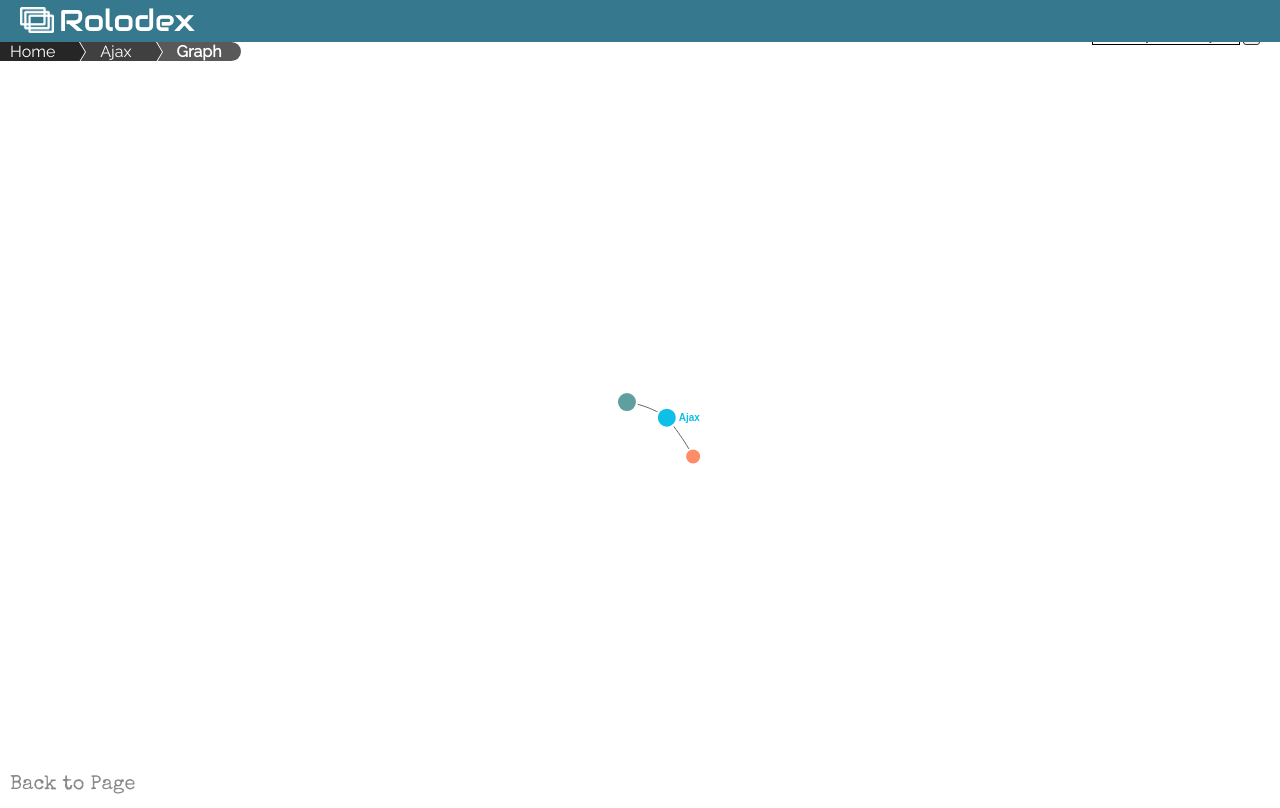
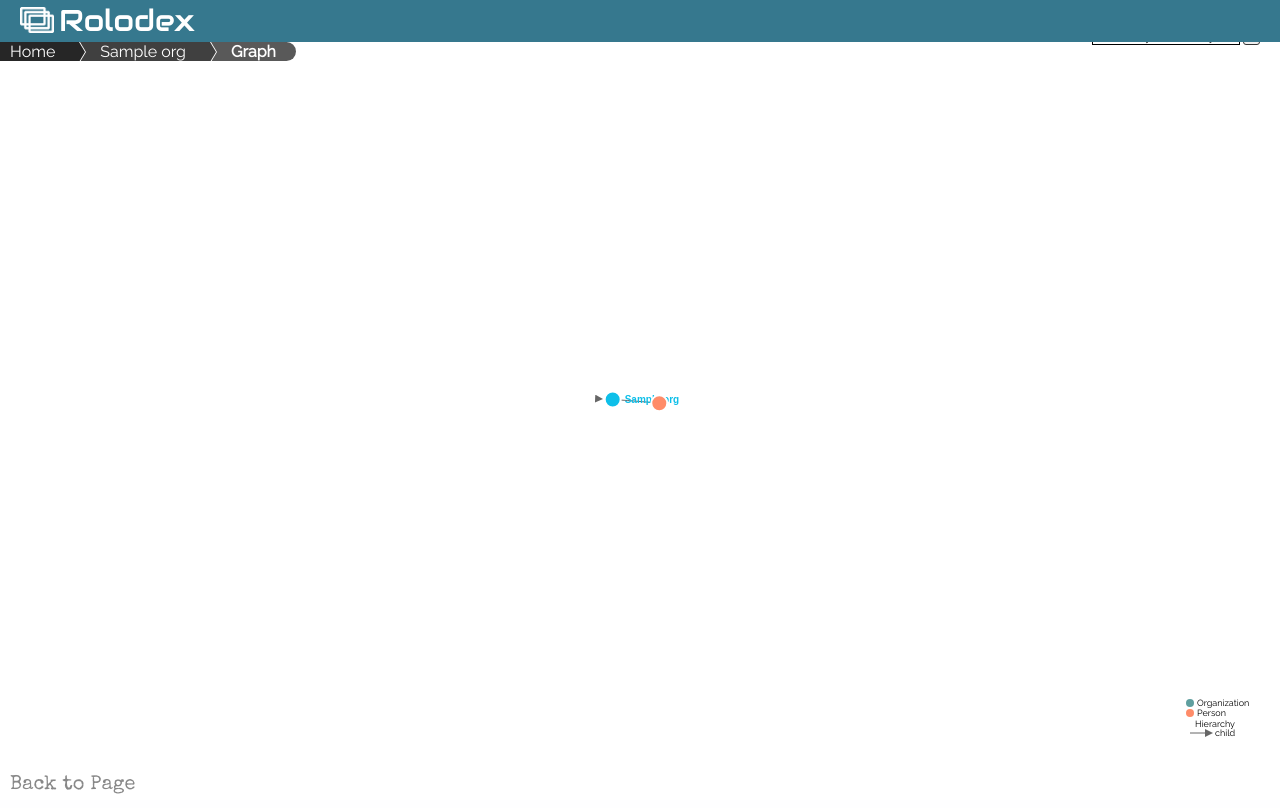
Before and after one commit to DallasMorningNews/django-rolodex, a Django app: a page that uses rolodex/templates/rolodex/orgMap.html in a window 1280 px wide. Run offline with Django 3.2, Linux system fonts and the light colour scheme; data comes from the database, SQL or seed files in the repository; tables that the repository leaves empty hold one stand-in row (values such as "Sample post"); parts of the project's set-up code (start-up, migrations or seed data) failed here and were passed over; some libraries are stand-ins or nearby versions.

Commit message:
encode hierarchy in graphs. reorganized views.

```diff
--- a/rolodex/forms.py
+++ b/rolodex/forms.py
@@ -42,4 +42,4 @@ class Org2PForm(ModelForm):
 class Org2OrgForm(ModelForm):
 	class Meta:
 		model = Org2Org
-		fields = ['from_ent','to_ent','relation','from_date','to_date','heirarchy','description']
+		fields = ['from_ent','to_ent','relation','from_date','to_date','hierarchy','description']
--- a/rolodex/static/rolodex/css/new_relation.css
+++ b/rolodex/static/rolodex/css/new_relation.css
@@ -28,10 +28,10 @@ h4{
 	max-width:250px;
 	min-width: 210px;
 }
-.relationform .heirarchy select{
+.relationform .hierarchy select{
 	width:180px;
 }
-.relationform .type, .relationform .heirarchy{
+.relationform .type, .relationform .hierarchy{
 	display:block;
 	margin:0 auto;
 	max-width:370px;
--- a/rolodex/static/rolodex/css/nodeMap.css
+++ b/rolodex/static/rolodex/css/nodeMap.css
@@ -18,10 +18,10 @@
 .lab{
   fill:#888888;
 }
-circle.circ.org{
+circle.org{
   fill:#5F9F9F;
 }
-circle.circ.person{
+circle.person{
   fill:#FF8C69;
 }
 text{
@@ -40,3 +40,11 @@ text.centralityData{
   fill:#666666;
   font:10px sans-serif;
 }
+
+text.keyText{
+  font:9px 'Raleway',sans-serif;
+  color:black;
+}
+text.keyText.title{
+
+}
--- a/rolodex/static/rolodex/js/nodeNet.js
+++ b/rolodex/static/rolodex/js/nodeNet.js
@@ -1,12 +1,13 @@
+//This code is a bit wiffy. Could probably use a healthy refactor and definitely needs better comments...
+
 function chartNetwork(links){
 
-console.log("FIRE!");
-console.log(links);
 
 var nodes = {},
     bilinks = [],
     drawLinks = [],
-    relations = [];
+    relations = [],
+    parent_hierarchies = [];
 
 var i = 0;
 links.forEach(function(link) {
@@ -14,14 +15,24 @@ links.forEach(function(link) {
   var match = link.source+"_"+link.target,
       rematch = link.target+"_"+link.source;
 
+
+  //Flip them so we avoid the marker-start property which doesn't track well with the curved path.
+  if(link.source_hierarchy=='parent'){
+    parent_hierarchies.push(link.source+link.target);
+  }else if(link.source_hierarchy=='child'){
+    parent_hierarchies.push(link.target+link.source);
+  }
+
+
+
   //Check to see if we've already made the match...
   if( relations.indexOf(match) == -1 & relations.indexOf(rematch) == -1 ){
 
+
       relations.push(link.source+"_"+link.target)
 
-      link.source = nodes[link.source] || (nodes[link.source] = {name:link.source_name,type:link.source_type,id:link.source});
-      link.target = nodes[link.target] || (nodes[link.target] = {name:link.target_name,type:link.target_type,id:link.target});
-
+      link.source = nodes[link.source] || (nodes[link.source] = {name:link.source_name,type:link.source_type,id:link.source,});
+      link.target = nodes[link.target] || (nodes[link.target] = {name:link.target_name,type:link.target_type,id:link.target,});
 
       i+=1
       var iID = i.toString(),
@@ -37,10 +48,16 @@ links.forEach(function(link) {
           target:link.target
         });
 
-      bilinks.push([link.source,fake,link.target]);
+      //Flip them
+      if(link.source_hierarchy!=='child'){
+        bilinks.push([link.source,fake,link.target]);
+      }else{
+        bilinks.push([link.target,fake,link.source]);
+      }
   }
 
 });
+
 
 //Some scaling for large numbers of nodes...
 linkLength = d3.scale.linear()
@@ -72,6 +89,40 @@ var svg = d3.select("#networkCanvas").append("svg")
     .attr("width", width)
     .attr("height", height);
 
+svg.append("defs").append("svg:marker")
+  .attr("id","arrowEnd")
+  .attr("viewBox", "0 -5 10 10")
+    .attr("refX", 22)
+    .attr("refY", 0)
+    .attr("markerWidth", 8)
+    .attr("markerHeight", 8)
+    .attr("orient", "auto")
+    .attr("fill","#666")
+  .append("svg:path")
+    .attr("d", "M0,-5L10,0L0,5");
+svg.append("defs").append("svg:marker")
+  .attr("id","arrowStart")
+  .attr("viewBox", "0 -5 10 10")
+    .attr("refX", 22)
+    .attr("refY", 0)
+    .attr("markerWidth", 8)
+    .attr("markerHeight", 8)
+    .attr("orient", "auto")
+    .attr("fill","#666")
+  .append("svg:path")
+    .attr("d", "M0,-5L10,0L0,5");
+svg.append("defs").append("svg:marker")
+  .attr("id","arrowKey")
+  .attr("viewBox", "0 -5 10 10")
+    .attr("refX", 0)
+    .attr("refY", 0)
+    .attr("markerWidth", 8)
+    .attr("markerHeight", 8)
+    .attr("orient", "auto")
+    .attr("fill","#666")
+  .append("svg:path")
+    .attr("d", "M0,-5L10,0L0,5");
+
 var link = svg.selectAll(".link")
     .data(bilinks)
   .enter().append("path")
@@ -82,7 +133,10 @@ var link = svg.selectAll(".link")
         }else{
           return "link";
         }
-      });
+      })
+    .attr("marker-end", function(d){
+      return $.inArray(d[0].id + d[2].id, parent_hierarchies) > -1 ? "url(#arrowEnd)" : "";
+    });
 
 var node = svg.selectAll(".node")
     .data(force.nodes())
@@ -91,7 +145,7 @@ var node = svg.selectAll(".node")
     .call(force.drag);
 
 node.append("circle")
-    .attr("r", function(d){ return d.type==="org" ? 10:8;})
+    .attr("r", 8)
     .attr("class",function(d) { return d.name==nodeID ?  d.id+" circ primary "+d.type : d.id+ " circ "+d.type; })
     .style("visibility",function(d){return d.type=="fake" ? "hidden":"visible" })
     /*.style("fill", function(d) { return color(d.type); })*/
@@ -118,6 +172,47 @@ node.append("text")
     })
     .on("mouseenter", mouseover)
     .on("mouseout", mouseout);
+
+
+//Key
+svg.append("circle")
+  .attr("r",4)
+  .attr("cx",width-60)
+  .attr("cy",height-40)
+  .attr("class","key org");
+svg.append("text")
+  .attr("class","key keyText")
+  .attr("x",width-53)
+  .attr("y",height-37)
+  .text("Organization");
+svg.append("circle")
+  .attr("r",4)
+  .attr("cx",width-60)
+  .attr("cy",height-30)
+  .attr("class","key person");
+svg.append("text")
+  .attr("class","key keyText")
+  .attr("x",width-53)
+  .attr("y",height-27)
+  .text("Person");
+svg.append("text")
+  .attr("class","key keyText title")
+  .attr("x",width-55)
+  .attr("y",height-16)
+  .text("Hierarchy");
+svg.append("line")
+  .attr("x1",width-60)
+  .attr("x2",width-45)
+  .attr("y1",height-10)
+  .attr("y2",height-10)
+  .attr("class","key link")
+  .attr("marker-end", "url(#arrowKey)");
+svg.append("text")
+  .attr("class","key keyText")
+  .attr("x",width-35)
+  .attr("y",height-7)
+  .text("child");
+
 
 function visible(){
   if($(this).attr('class').split(' ')[3]!=='primary'){
@@ -203,43 +298,48 @@ function nodeCentrality(measure){
       .attr("width",99)
       .attr("height",12)
       .attr("fill","url(#gradient)")
-      .attr("x",graphWidth-164)
+      .attr("x",graphWidth-114)
       .attr("y",15 );
       svg.append("text")
         .attr("class","colorKey")
-        .attr("x",graphWidth-87)
+        .attr("x",graphWidth-37)
         .attr("y",25)
         .style("fill","white")
         .style("font-weight","bold")
         .text("Max");
       svg.append("text")
         .attr("class","colorKey title")
-        .attr("x",graphWidth-165)
+        .attr("x",graphWidth-115)
         .attr("y",12)
         .text("Centrality");
       svg.append("text")
         .attr("class","centralityData degree")
-        .attr("x",graphWidth-65)
+        .attr("x",graphWidth-15)
         .attr("y",38)
         .attr("text-anchor","end")
         .text("");
       svg.append("text")
         .attr("class","centralityData betweenness")
-        .attr("x",graphWidth-65)
+        .attr("x",graphWidth-15)
         .attr("y",48)
         .attr("text-anchor","end")
         .text("");
       svg.append("text")
         .attr("class","centralityData closeness")
-        .attr("x",graphWidth-65)
+        .attr("x",graphWidth-15)
         .attr("y",58)
         .attr("text-anchor","end")
         .text("");
+
   }else{
     d3.selectAll(".colorKey")
     .style("opacity",1);
+
   }
 
+
+  d3.selectAll(".key")
+    .style("opacity",0);
 
   d3.selectAll('circle.circ')
     .on("mouseover",function(d){
@@ -251,9 +351,8 @@ function nodeCentrality(measure){
       d3.selectAll(".centralityData").text("")
     })
     .transition().duration(1500)
-    .style("fill",function(d){ return d.id.substring(0,4) == 'fake' ? '' : color(c(data[d.id][measure]))  })
-    .attr("r",function(d){return d.id.substring(0,4) == 'fake' ? '' : size(data[d.id][measure])  })
-    ;
+    .style("fill",function(d){return d.id.substring(0,4) == 'fake' ? '' : color(c(data[d.id][measure]))  })
+    .attr("r",function(d){return d.id.substring(0,4) == 'fake' ? '' : size(data[d.id][measure])  });
 
 }
 
@@ -263,9 +362,11 @@ function nodeDefault(){
     .on("mouseleave","")
     .transition().duration(1500)
     .style("fill","")
-    .attr("r", function(d){ return d.type==="org" ? 10:8;});
+    .attr("r", 8);
   d3.selectAll(".colorKey")
     .style("opacity",0);
+  d3.selectAll(".key")
+    .style("opacity",1);
 }
 
 function changeSize(factor,measure){
--- a/rolodex/templates/rolodex/new_relation.html
+++ b/rolodex/templates/rolodex/new_relation.html
@@ -81,8 +81,8 @@
 </div>
 <div class="type">Type: {{orgForm.relation}}</div>
 {%if orgNode%}
-<div class="instruction">If the relationship has a business heirarchy (e.g., subsidiaries), select whether {{orgNode.orgName}} is parent or child in the relationship. Leave as "none" if it doesn't apply.</div>
-<div class="heirarchy">Heirarchy: {{orgForm.heirarchy}}</div>
+<div class="instruction">If the relationship has a business hierarchy (e.g., subsidiaries), select whether {{orgNode.orgName}} is parent or child in the relationship. Leave as "none" if it doesn't apply.</div>
+<div class="hierarchy">Heirarchy: {{orgForm.hierarchy}}</div>
 {%endif%}
 <br><input class="button" type="submit" value="Add Relationship" />
 </form>
--- a/rolodex/templates/rolodex/orgMap.html
+++ b/rolodex/templates/rolodex/orgMap.html
@@ -42,8 +42,8 @@ var replaceP = '{% url "rolodex_person" "foobarbaz" %}',
 	replaceO = '{% url "rolodex_org" "foobarbaz" %}',
 	nodeID="{{node.orgName}}",
 	nodePRIME = "{{node.primary}}"
-  graphWidth = $(window).width(),
-  graphHeight = $(window).height()-60,
+  graphWidth = $(window).width()-50,
+  graphHeight = $(window).height()-120,
   graphData={};
 </script>
 <script src="{% static 'rolodex/js/nodeNet.js'%}"></script>
--- a/rolodex/templates/rolodex/personMap.html
+++ b/rolodex/templates/rolodex/personMap.html
@@ -41,7 +41,7 @@ var replaceP = '{% url "rolodex_person" "foobarbaz" %}',
 	replaceO = '{% url "rolodex_org" "foobarbaz" %}',
   nodeID="{{node.firstName}} {{node.lastName}}",
   nodePRIME = "{{node.primary}}",
-  graphWidth = $(window).width(),
+  graphWidth = $(window).width()-50,
   graphHeight = $(window).height()-120,
   graphData={};
 </script>
--- a/rolodex/views.py
+++ b/rolodex/views.py
@@ -12,28 +12,21 @@ import json
 from django.conf import settings
 import networkx as nx
 
-
+'''
+Employment is the only required fixture.
+'''
 EMPLOYMENT = P2Org_Type.objects.get(relationship_type='employment')
 
 
 def secure(view):
+	'''
+	Simple decorator that checks SETTINGS.
+	'''
 	if settings.ROLODEX_SECURE:
 		return login_required(view)
 	else:
 		return view
 
-def org_relate_peep(peeps):
-	for peep in peeps:
-		employers = peep.org_relations.filter(p_to_org__relation=EMPLOYMENT)
-		if len(employers) > 0:
-			peep.orgName=employers[0].orgName
-		else:
-			'''
-			If person has no primary org relationship, or if it has been deleted, we list
-			them with N/A for the purposes of the search boxes on home and relation page.
-			'''
-			peep.orgName="N/A"
-	return peeps
 
 @secure
 def home(request):
@@ -41,6 +34,11 @@ def home(request):
 	peeps = Person.objects.all()
 	peeps = org_relate_peep(peeps)
 	return render_to_response('rolodex/home.html',{'orgs':orgs,'peeps':peeps},context_instance=RequestContext(request))
+
+
+############################################################################
+#### ORG Views ####
+###################
 
 @secure
 def new_org(request):
@@ -92,7 +90,69 @@ def delete_org(request,orgNode):
 		return redirect('rolodex_home')
 	return render_to_response('rolodex/delete.html',{'org':org},context_instance=RequestContext(request))
 
+@secure
+def search_org(request,org_id):
+	node = Org.objects.get(id=org_id)
+	node.employees = node.get_employees()
+	node.contacts = node.org_contact.all()
+	node.relations = node.get_relations_with_type()
+	return render_to_response('rolodex/org.html',{'node':node,},context_instance=RequestContext(request))
 
+@secure
+def org_map(request,org_id):
+	node = Org.objects.get(id=org_id)
+	hops = int(request.GET.get('hops',3))
+	return render_to_response('rolodex/orgMap.html',{'node':node,'hops':hops},context_instance=RequestContext(request))
+
+@secure
+def org_network(request,org_id):
+	network = net_compiler(Org.objects.filter(id=org_id),3)
+	data = json.dumps(network)
+	return HttpResponse(data, content_type='application/json')
+
+@secure
+def adv_org_network(request,o_id):
+	hops = int(request.GET.get('hops',3))
+	network = net_compiler(Org.objects.filter(id=o_id),hops)
+	org = Org.objects.get(id=o_id)
+	centrality_data = adv_compile(org,hops)
+	data = json.dumps({'centrality':centrality_data, 'links':network})
+	return HttpResponse(data, content_type='application/json')
+
+@secure
+def new_org_relation(request,Node):
+	saved=False
+	org2orgForm = Org2OrgForm()
+	org2pForm = Org2PForm()
+	if request.method == "POST":
+		if request.POST['formType']=='2P':
+			org2pForm = Org2PForm(request.POST)
+			if org2pForm.is_valid():
+				fromEnt = Org.objects.get(pk=request.POST['from_ent'])
+				toEnt   = Person.objects.get(pk=request.POST['to_ent'])
+				relation= P2Org_Type.objects.get_or_none(relationship_type=request.POST['relation'],)
+				fromEnt.add_org2p(toEnt,**{'relation':relation})
+				saved=True
+		else:
+			org2orgForm = Org2OrgForm(request.POST)
+			if org2orgForm.is_valid():
+				fromEnt = Org.objects.get(pk=request.POST['from_ent'])
+				toEnt   = Org.objects.get(pk=request.POST['to_ent'])
+				hierarchy = request.POST['hierarchy']
+				relation= Org2Org_Type.objects.get_or_none(relationship_type=request.POST['relation'])
+				fromEnt.add_org2org(toEnt,**{'relation':relation,'hierarchy':hierarchy})
+				saved=True
+
+	orgs = Org.objects.filter(~Q(pk=Node))
+	peeps = Person.objects.all()
+	peeps = org_relate_peep(peeps)
+	orgNode = Org.objects.get(pk=Node)
+	return render_to_response('rolodex/new_relation.html',{'orgNode':orgNode ,'pForm':org2pForm,'orgForm':org2orgForm,'saved':saved,'peeps':peeps,'orgs':orgs},context_instance=RequestContext(request))
+
+
+############################################################################
+#### PERSON Views ####
+######################
 
 @secure
 def new_person(request, orgNode):
@@ -164,21 +224,6 @@ def delete_person(request,personNode):
 		return redirect('rolodex_home')
 	return render_to_response('rolodex/delete.html',{'peep':peep},context_instance=RequestContext(request))
 
-
-@secure
-def search_org(request,org_id):
-	node = Org.objects.get(id=org_id)
-	node.employees = node.get_employees()
-	node.contacts = node.org_contact.all()
-	node.relations = node.get_relations_with_type()
-	return render_to_response('rolodex/org.html',{'node':node,},context_instance=RequestContext(request))
-
-@secure
-def org_map(request,org_id):
-	node = Org.objects.get(id=org_id)
-	hops = int(request.GET.get('hops',3))
-	return render_to_response('rolodex/orgMap.html',{'node':node,'hops':hops},context_instance=RequestContext(request))
-
 @secure
 def search_person(request,p_id):
 	node = Person.objects.get(id=p_id)
@@ -202,28 +247,6 @@ def person_network(request,p_id):
 	network = net_compiler(Person.objects.filter(id=p_id),3)
 	data = json.dumps(network)
 	return HttpResponse(data, content_type='application/json')
-@secure
-def org_network(request,org_id):
-	network = net_compiler(Org.objects.filter(id=org_id),3)
-	data = json.dumps(network)
-	return HttpResponse(data, content_type='application/json')
-
-
-'''
-Compile some basic network centrality statistics for graph.
-'''
-def adv_compile(node, hops):
-	G = node.nx_graph(hops)
-	degree = nx.degree_centrality(G)
-	betweenness = nx.betweenness_centrality(G)
-	closeness= nx.closeness_centrality(G)
-	data={}
-	for node in degree:
-		n = get_info(node)
-		data[n.id] = {'degree':degree[node],
-						'betweenness':betweenness[node],
-						'closeness':closeness[node]}
-	return data
 
 @secure
 def adv_person_network(request,p_id):
@@ -231,15 +254,6 @@ def adv_person_network(request,p_id):
 	network = net_compiler(Person.objects.filter(id=p_id),hops)
 	peep = Person.objects.get(id=p_id)
 	centrality_data = adv_compile(peep,hops)
-	data = json.dumps({'centrality':centrality_data, 'links':network})
-	return HttpResponse(data, content_type='application/json')
-
-@secure
-def adv_org_network(request,o_id):
-	hops = int(request.GET.get('hops',3))
-	network = net_compiler(Org.objects.filter(id=o_id),hops)
-	org = Org.objects.get(id=o_id)
-	centrality_data = adv_compile(org,hops)
 	data = json.dumps({'centrality':centrality_data, 'links':network})
 	return HttpResponse(data, content_type='application/json')
 
@@ -271,12 +285,13 @@ def new_person_relation(request,Node):
 				fromEnt.add_p2org(toEnt,**{'relation':relation})
 				saved=True
 
-
 	orgs = Org.objects.all()
 	peeps = Person.objects.filter(~Q(pk=Node))
 	peeps = org_relate_peep(peeps)
 	peepNode = Person.objects.get(pk=Node)
 	return render_to_response('rolodex/new_relation.html',{'peepNode':peepNode,'pForm':p2pForm,'orgForm':p2orgForm,'saved':saved,'peeps':peeps,'orgs':orgs},context_instance=RequestContext(request))
+
+
 
 @secure
 def delete_relationship(request):
@@ -304,41 +319,37 @@ def delete_relationship(request):
 				from_ent.remove_org2org(to_ent)
 	return HttpResponse("Done.")
 
-@secure
-def new_org_relation(request,Node):
-	saved=False
-	org2orgForm = Org2OrgForm()
-	org2pForm = Org2PForm()
-	if request.method == "POST":
-		if request.POST['formType']=='2P':
-			org2pForm = Org2PForm(request.POST)
-			if org2pForm.is_valid():
-				fromEnt = Org.objects.get(pk=request.POST['from_ent'])
-				toEnt   = Person.objects.get(pk=request.POST['to_ent'])
-				relation= P2Org_Type.objects.get_or_none(relationship_type=request.POST['relation'],)
-				fromEnt.add_org2p(toEnt,**{'relation':relation})
-				saved=True
-		else:
-			org2orgForm = Org2OrgForm(request.POST)
-			if org2orgForm.is_valid():
-				fromEnt = Org.objects.get(pk=request.POST['from_ent'])
-				toEnt   = Org.objects.get(pk=request.POST['to_ent'])
-				heirarchy = request.POST['heirarchy']
-				relation= Org2Org_Type.objects.get_or_none(relationship_type=request.POST['relation'])
-				fromEnt.add_org2org(toEnt,**{'relation':relation,'heirarchy':heirarchy})
-				saved=True
 
 
-	orgs = Org.objects.filter(~Q(pk=Node))
-	peeps = Person.objects.all()
-	peeps = org_relate_peep(peeps)
-	orgNode = Org.objects.get(pk=Node)
-	return render_to_response('rolodex/new_relation.html',{'orgNode':orgNode ,'pForm':org2pForm,'orgForm':org2orgForm,'saved':saved,'peeps':peeps,'orgs':orgs},context_instance=RequestContext(request))
+#################################################################
+##### GRAPH HELPER FUNCTIONS ######
+###################################
 
+def org_relate_peep(peeps):
+	'''
+	Helper to serialize data for search boxes.
+	'''
+	for peep in peeps:
+		employers = peep.org_relations.filter(p_to_org__relation=EMPLOYMENT)
+		if len(employers) > 0:
+			peep.orgName=employers[0].orgName
+		else:
+			'''
+			If person has no primary org relationship, or if it has been deleted, we list
+			them with N/A for the purposes of the search boxes on home and relation page.
+			'''
+			peep.orgName="N/A"
+	return peeps
 
-###################
-## Network Funcs ##
-###################
+def hierarchy(snode,tnode):
+	if snode.type == 'org' and tnode.type == 'org':
+		snode.hierarchy = Org2Org.objects.get(from_ent=snode.pk,to_ent=tnode.pk).hierarchy
+		tnode.hierarchy = Org2Org.objects.get(from_ent=tnode.pk,to_ent=snode.pk).hierarchy
+	else:
+		snode.hierarchy = 'none'
+		tnode.hierarchy = 'none'
+	return (snode, tnode)
+
 def get_info(n):
 	class output:
 		pass
@@ -351,7 +362,9 @@ def get_info(n):
 		node.name = n.orgName
 		node.type = "org"
 		node.id="o"+str(n.id)
+	node.pk = n.pk
 	return node
+
 def get_relations(nodes):
 	relations,node_list=[],[]
 	for node in nodes:
@@ -359,17 +372,21 @@ def get_relations(nodes):
 		relations = node.get_relations()
 		for r in list(chain(relations['orgs'],relations['people'])):
 			tnode=get_info(r)
+			snode, tnode = hierarchy(snode,tnode)
 			node_list.append({
 				"source":snode.id,
 				"source_name":str(snode.name),
 				"source_type":str(snode.type),
+				"source_hierarchy":str(snode.hierarchy),
 				"target":tnode.id,
 				"target_name":str(tnode.name),
-				"target_type":str(tnode.type)
+				"target_type":str(tnode.type),
+				"target_hierarchy":str(tnode.hierarchy),
 				})
 		relations = list(chain(relations['orgs'],relations['people']))
 	relations=list(set(relations))
 	return {'node_list':node_list,'relations':relations}
+
 def net_compiler(nodes,hops=2):
 	node_list=[]
 	for i in range(hops):
@@ -379,3 +396,19 @@ def net_compiler(nodes,hops=2):
 	#de-dup
 	node_list=[dict(t) for t in set([tuple(d.items()) for d in node_list])]
 	return node_list
+
+def adv_compile(node, hops):
+	'''
+	Compile some basic network centrality statistics for graph.
+	'''
+	G = node.nx_graph(hops)
+	degree = nx.degree_centrality(G)
+	betweenness = nx.betweenness_centrality(G)
+	closeness= nx.closeness_centrality(G)
+	data={}
+	for node in degree:
+		n = get_info(node)
+		data[n.id] = {'degree':degree[node],
+						'betweenness':betweenness[node],
+						'closeness':closeness[node]}
+	return data
```
Also changed, not shown: rolodex/models.py (+61 -18 lines), rolodex/tests.py (+26 -14 lines), example/db.sqlite3, rolodex/migrations/0001_initial.py.
